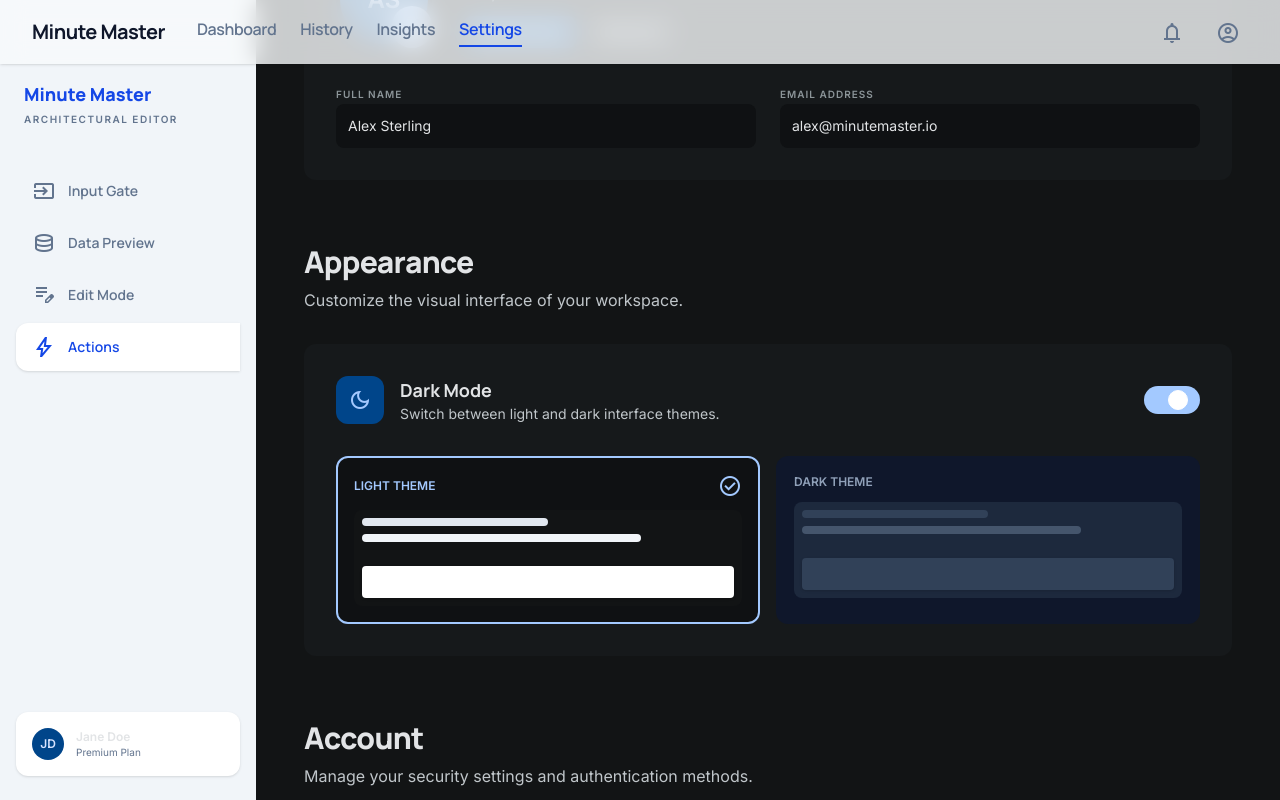
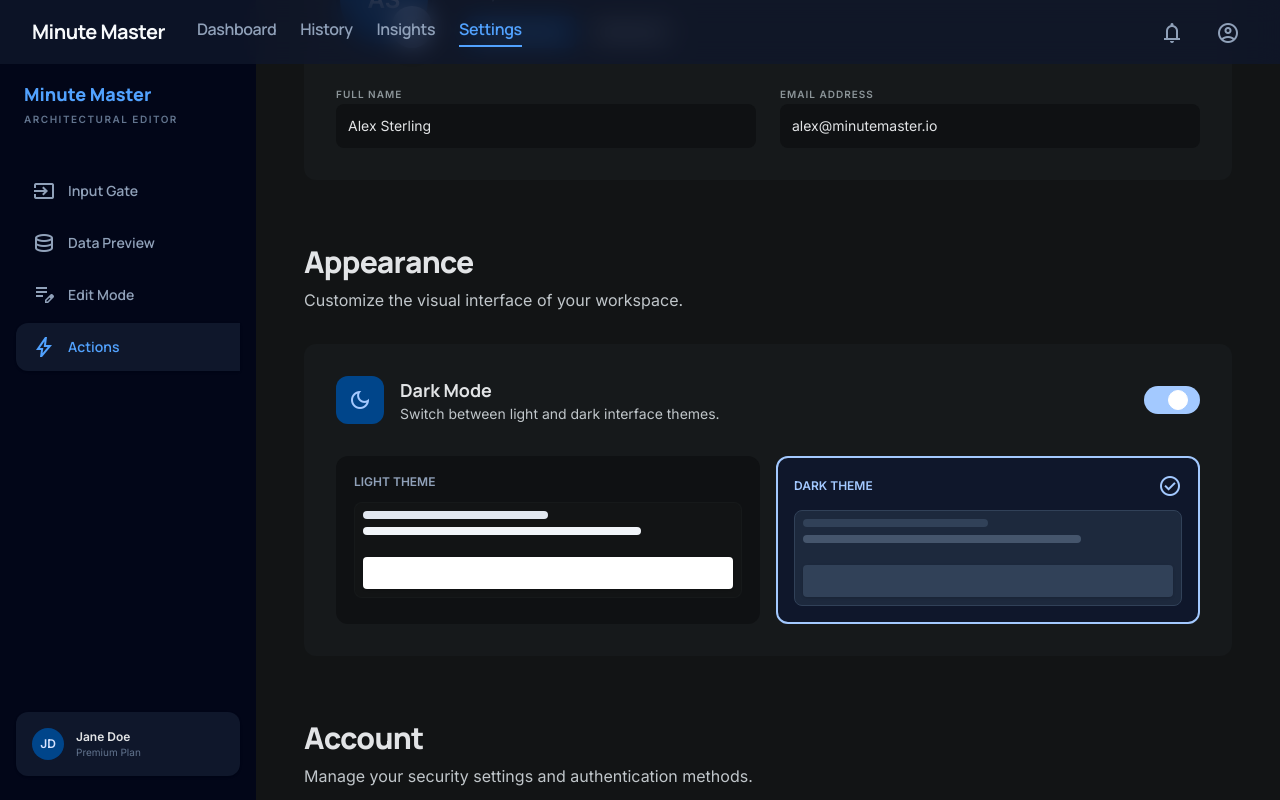
Before and after one commit to FortuneWhyte/Minute-Master, a React (Vite) app: page /settings in a window 1280 px wide. Both pictures are taken after a click on the label 1172 px from the left and 843 px from the top of the page. Shown: the part 443-1243 px from the top of the page. Built offline with nearby package versions, Linux system fonts and the light colour scheme.

Commit message:
fix: top nav and settings theme preview

```diff
--- a/src/index.css
+++ b/src/index.css
@@ -1,4 +1,5 @@
 @import "tailwindcss";
+@custom-variant dark (&:where(.dark, .dark *));
 
 @theme {
   /* === Colors (M3 Design Tokens) === */
--- a/src/pages/Dashboard/Dashboard.tsx
+++ b/src/pages/Dashboard/Dashboard.tsx
@@ -1,7 +1,7 @@
 import { useAppStore } from '../../store/useAppStore';
 
 export default function Dashboard() {
-  const { meetings, currentMeetingId, updateMinutesText, addActionItem } = useAppStore();
+  const { meetings, currentMeetingId, updateMinutesText } = useAppStore();
   const currentMeeting = meetings.find(m => m.id === currentMeetingId);
 
   return (
--- a/src/pages/Settings/Settings.tsx
+++ b/src/pages/Settings/Settings.tsx
@@ -89,22 +89,29 @@ export default function Settings() {
             </div>
             {/* Theme Preview Cards (Bento Layout) */}
             <div className="grid grid-cols-1 sm:grid-cols-2 gap-4 mt-8">
-              <div className="border-2 border-primary rounded-xl p-4 bg-surface-container-lowest flex flex-col gap-3 group cursor-pointer transition-all hover:shadow-md">
+              <div
+                onClick={() => theme === 'dark' && toggleTheme()}
+                className={`border-2 rounded-xl p-4 bg-surface-container-lowest flex flex-col gap-3 group cursor-pointer transition-all hover:shadow-md ${theme === 'light' ? 'border-primary' : 'border-transparent hover:border-outline-variant'}`}
+              >
                 <div className="flex items-center justify-between">
-                  <span className="text-xs font-bold text-primary font-label">LIGHT THEME</span>
-                  <span className="material-symbols-outlined text-primary text-sm">check_circle</span>
+                  <span className={`text-xs font-bold font-label ${theme === 'light' ? 'text-primary' : 'text-slate-400'}`}>LIGHT THEME</span>
+                  {theme === 'light' && <span className="material-symbols-outlined text-primary text-sm">check_circle</span>}
                 </div>
-                <div className="h-24 rounded-lg bg-surface flex flex-col p-2 gap-2 overflow-hidden">
+                <div className="h-24 rounded-lg bg-surface flex flex-col p-2 gap-2 overflow-hidden border border-outline-variant/10">
                   <div className="h-2 w-1/2 bg-slate-200 rounded"></div>
                   <div className="h-2 w-3/4 bg-slate-100 rounded"></div>
                   <div className="mt-auto h-8 bg-white rounded shadow-sm"></div>
                 </div>
               </div>
-              <div className="border-2 border-transparent rounded-xl p-4 bg-slate-900 flex flex-col gap-3 group cursor-pointer hover:border-outline-variant transition-all">
+              <div
+                onClick={() => theme === 'light' && toggleTheme()}
+                className={`border-2 rounded-xl p-4 bg-slate-900 flex flex-col gap-3 group cursor-pointer transition-all hover:shadow-md ${theme === 'dark' ? 'border-primary' : 'border-transparent hover:border-outline-variant'}`}
+              >
                 <div className="flex items-center justify-between">
-                  <span className="text-xs font-bold text-slate-400 font-label">DARK THEME</span>
+                  <span className={`text-xs font-bold font-label ${theme === 'dark' ? 'text-primary' : 'text-slate-400'}`}>DARK THEME</span>
+                  {theme === 'dark' && <span className="material-symbols-outlined text-primary text-sm">check_circle</span>}
                 </div>
-                <div className="h-24 rounded-lg bg-slate-800 flex flex-col p-2 gap-2 overflow-hidden">
+                <div className="h-24 rounded-lg bg-slate-800 flex flex-col p-2 gap-2 overflow-hidden border border-slate-700">
                   <div className="h-2 w-1/2 bg-slate-700 rounded"></div>
                   <div className="h-2 w-3/4 bg-slate-600 rounded"></div>
                   <div className="mt-auto h-8 bg-slate-700 rounded shadow-sm"></div>
```
